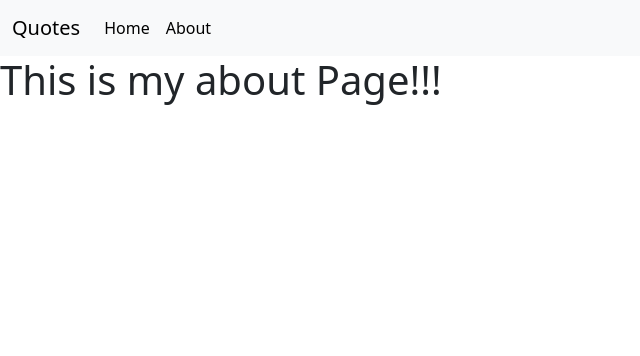
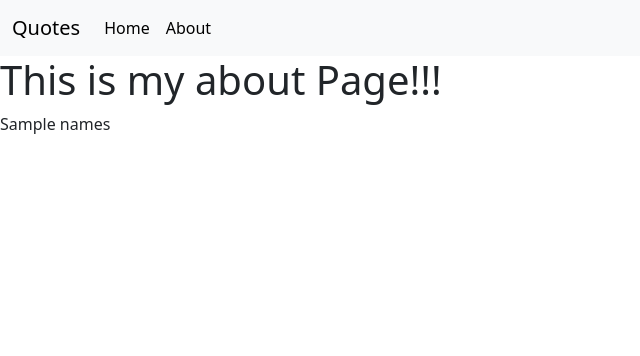
Before and after one commit to hemangsengar/QuoteCrafter, a Flask app: template templates/about.html in a window 1280 px wide. Shown: the top 356 px of the page, without its empty margins (0-640 px from the left). Run offline with Flask 3, Linux system fonts and the light colour scheme; the template is opened without the code that fills it: most values are stand-ins (such as "Sample title", 1, 10 or a date in 2020).

Commit message:
Integrating Pages in flask pending

```diff
--- a/app.py
+++ b/app.py
@@ -6,9 +6,12 @@ app = Flask(__name__)
 
 @app.route('/')
 def home():
-    return render_template('index.html')
+    title = "Hemang's Portfolio"
+    return render_template("index.html",title=title)
 
 @app.route('/about')
 def about():
-    return render_template("about.html")
+    title = "About"
+    names = ["Hemang", "Maya", "Sally"]
+    return render_template("about.html",names=names)
 #if __name__ == "__main__":
--- a/templates/about.html
+++ b/templates/about.html
@@ -3,7 +3,7 @@
   <head>
     <meta charset="utf-8">
     <meta name="viewport" content="width=device-width, initial-scale=1">
-    <title>demo</title>
+    <title>{{title}}</title>
     <link href="https://cdn.jsdelivr.net/npm/bootstrap@5.3.6/dist/css/bootstrap.min.css" rel="stylesheet" integrity="sha384-4Q6Gf2aSP4eDXB8Miphtr37CMZZQ5oXLH2yaXMJ2w8e2ZtHTl7GptT4jmndRuHDT" crossorigin="anonymous">
   </head>
   <body>
@@ -26,6 +26,7 @@
   </div>
 </nav>
     <h1>This is my about Page!!!</h1>
+    <p>{{names}}</p>
     <script src="https://cdn.jsdelivr.net/npm/bootstrap@5.3.6/dist/js/bootstrap.bundle.min.js" integrity="sha384-j1CDi7MgGQ12Z7Qab0qlWQ/Qqz24Gc6BM0thvEMVjHnfYGF0rmFCozFSxQBxwHKO" crossorigin="anonymous"></script>
   </body>
 </html>
--- a/templates/index.html
+++ b/templates/index.html
@@ -3,7 +3,7 @@
   <head>
     <meta charset="utf-8">
     <meta name="viewport" content="width=device-width, initial-scale=1">
-    <title>demo</title>
+    <title>{{title}}</title>
     <link href="https://cdn.jsdelivr.net/npm/bootstrap@5.3.6/dist/css/bootstrap.min.css" rel="stylesheet" integrity="sha384-4Q6Gf2aSP4eDXB8Miphtr37CMZZQ5oXLH2yaXMJ2w8e2ZtHTl7GptT4jmndRuHDT" crossorigin="anonymous">
   </head>
   <body>
```
